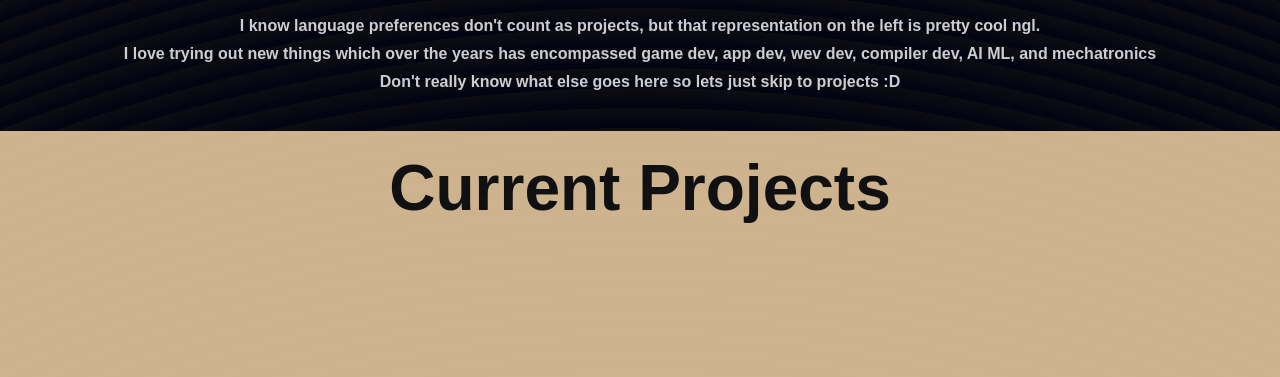
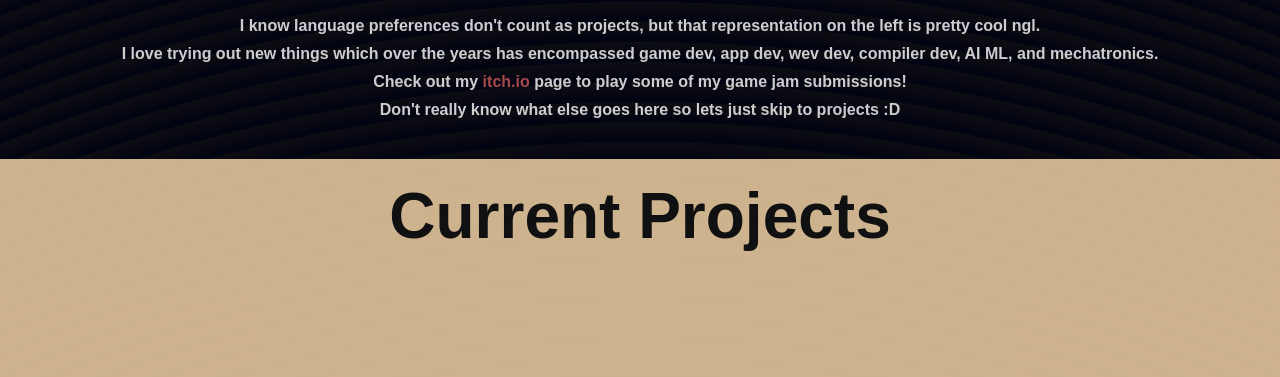
Before and after one commit to kunrex/Profile, a plain HTML site: page index.html in a window 1280 px wide. Shown: the part 971-1348 px from the top of the page. Drawn offline with Linux system fonts and the light colour scheme.

Commit message:
itch page

```diff
--- a/index.html
+++ b/index.html
@@ -34,7 +34,10 @@
         I know language preferences don't count as projects, but that representation on the left is pretty cool ngl.
       </h3>
       <h3>
-        I love trying out new things which over the years has encompassed game dev, app dev, wev dev, compiler dev, AI ML, and mechatronics
+        I love trying out new things which over the years has encompassed game dev, app dev, wev dev, compiler dev, AI ML, and mechatronics.
+      </h3>
+      <h3>
+        Check out my <a id="itch" target="_blank" href="https://kunrex.itch.io/">itch.io</a> page to play some of my game jam submissions!
       </h3>
       <h3>
         Don't really know what else goes here so lets just skip to projects :D
@@ -255,7 +258,7 @@
               <a class="black_link" target="_blank" href="https://github.com/kunrex/Rush">Rush.interpreter</a>
             </p>
             <h5>
-              Just an interpreter I made in 1 hour and 58 minutes.
+              Just an interpreter I made in 2 hours and 8 minutes.
             </h5>
             <div class="card_footer">
               <img class="small_card_icon" src="icons/csharp.svg" alt="C#">
--- a/styles.css
+++ b/styles.css
@@ -144,6 +144,19 @@ a:hover, a:active {
 
     background-size: 100% 100%;
     background-repeat: no-repeat;
+}
+
+
+#itch:link {
+    color: indianred;
+}
+
+#itch:visited {
+    color: mediumvioletred;
+}
+
+#itch:hover, a:active {
+    color: palevioletred;
 }
 
 .current_projects, .other_projects {
```
